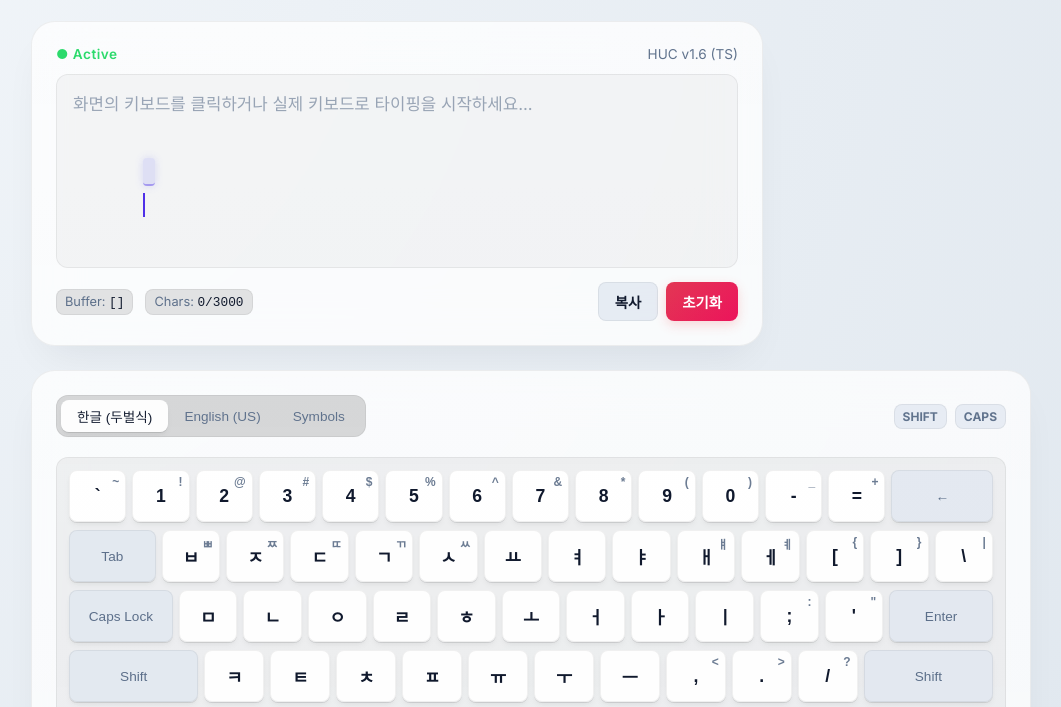
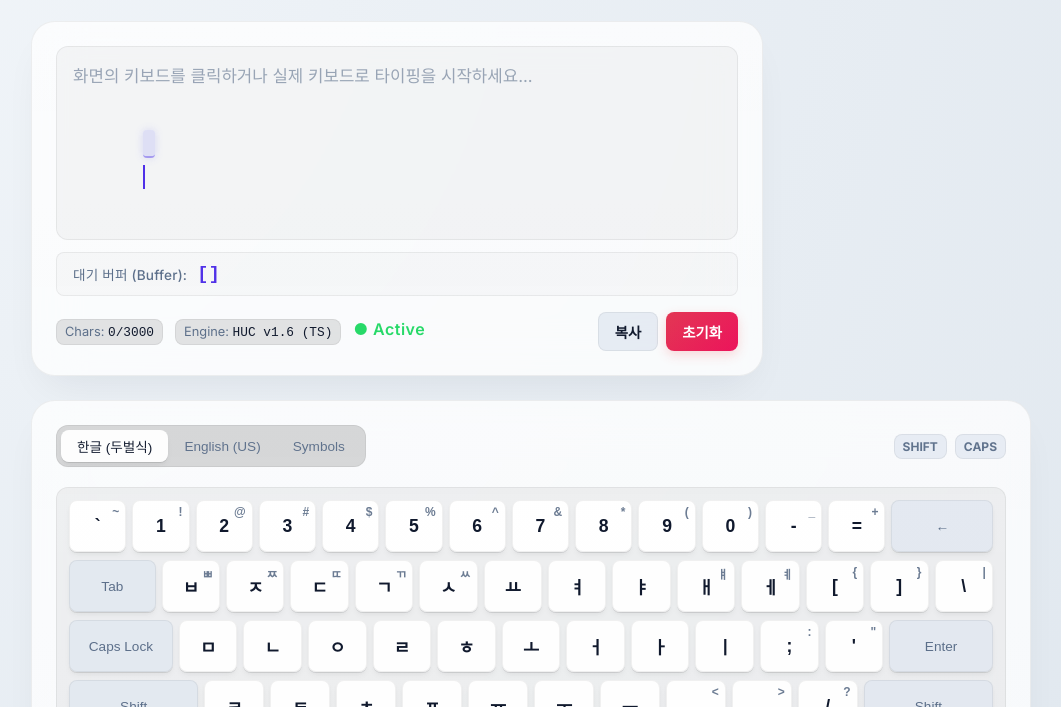
Before and after one commit to brownsoo/AS3-KoreanLanguageComposer, a website built with Vite: page example/index.html in a window 1280 px wide. Both pictures are taken after a click on the button 1117 px from the left and 46 px from the top of the page. Shown: the part 88-795 px from the top of the page, without its empty margins (109-1170 px from the left). Built offline with nearby package versions, Linux system fonts and the light colour scheme.

Commit message:
Update layout: move text field to top, add detailed buffer mapping flow on second line

```diff
--- a/example/index.html
+++ b/example/index.html
@@ -28,12 +28,7 @@
     <main class="main-container">
       <!-- Text Display Screen -->
       <section class="display-card">
-        <div class="display-header">
-          <span class="status-indicator">● Active</span>
-          <span class="engine-ver">HUC v1.6 (TS)</span>
-        </div>
-
-        <!-- Text View Simulator -->
+        <!-- Row 1: Standard Text Field showing completed and composing text -->
         <div id="composed-editor" class="editor-view" tabindex="0">
           <div class="editor-content-wrapper">
             <span id="composed-text" class="text-completed"></span>
@@ -43,10 +38,17 @@
           <div class="placeholder-text" id="editor-placeholder">화면의 키보드를 클릭하거나 실제 키보드로 타이핑을 시작하세요...</div>
         </div>
 
+        <!-- Row 2: Buffer and current composing mapping (e.g., ㄱ,ㅏ,ㄹ,ㄱ => 갉) -->
+        <div class="buffer-mapping-view">
+          <span class="buffer-label">대기 버퍼 (Buffer):</span>
+          <span id="buffer-flow" class="buffer-flow">[]</span>
+        </div>
+
         <div class="display-footer">
           <div class="composer-states">
-            <span class="state-badge">Buffer: <code id="instant-buffer">[]</code></span>
             <span class="state-badge">Chars: <code id="char-count">0/3000</code></span>
+            <span class="state-badge">Engine: <code>HUC v1.6 (TS)</code></span>
+            <span class="status-indicator">● Active</span>
           </div>
           <div class="editor-actions">
             <button id="btn-copy" class="action-btn secondary">복사</button>
--- a/example/src/main.ts
+++ b/example/src/main.ts
@@ -98,7 +98,7 @@ const editorView = document.getElementById("composed-editor") as HTMLDivElement;
 const composedTextSpan = document.getElementById("composed-text") as HTMLSpanElement;
 const composingTextSpan = document.getElementById("composing-text") as HTMLSpanElement;
 const placeholderDiv = document.getElementById("editor-placeholder") as HTMLDivElement;
-const instantBufferCode = document.getElementById("instant-buffer") as HTMLElement;
+const bufferFlowSpan = document.getElementById("buffer-flow") as HTMLSpanElement;
 const charCountCode = document.getElementById("char-count") as HTMLElement;
 
 const themeToggleBtn = document.getElementById("theme-toggle") as HTMLButtonElement;
@@ -327,26 +327,14 @@ composer.addEventListener(HangulTextEvent.UPDATE, (e: Event) => {
   }
 
   // Update state displays
-  instantBufferCode.textContent = getComposedBufferText(composer.instantChars);
+  bufferFlowSpan.textContent = getBufferFlowText(composer.instantChars, composer.extra);
   charCountCode.textContent = `${fullText.length}/${composer.restrict}`;
 });
 
-// Helper to compose Jamo array into a Hangul string
-function getComposedBufferText(chars: string[]): string {
+// Helper to format buffer flow (e.g. "ㄱ, ㅏ, ㄹ, ㄱ ➜ 갉")
+function getBufferFlowText(chars: string[], extra: string): string {
   if (chars.length === 0) return "[]";
-  const tempComposer = new HangulUnicodeComposer();
-  for (const c of chars) {
-    try {
-      if (tempComposer.compatibleHangulJamo(c)) {
-        tempComposer.addJamo(c);
-      } else {
-        tempComposer.addSpecialChar(c);
-      }
-    } catch {
-      tempComposer.addSpecialChar(c);
-    }
-  }
-  return tempComposer.compositionString + tempComposer.extra;
+  return `${chars.join(", ")} ➜ ${extra}`;
 }
 
 // Sync physical keyboard input
--- a/example/src/style.css
+++ b/example/src/style.css
@@ -238,6 +238,40 @@ body.light-theme .editor-view {
 .editor-view:focus {
   border-color: var(--accent-color);
   box-shadow: 0 0 10px rgba(99, 102, 241, 0.15);
+}
+
+/* Buffer Mapping View Row */
+.buffer-mapping-view {
+  display: flex;
+  align-items: center;
+  padding: 10px 16px;
+  margin: 12px 0 16px 0;
+  border-radius: var(--radius-sm);
+  background: rgba(0, 0, 0, 0.2);
+  border: 1px dashed var(--border-card);
+  font-size: 0.95rem;
+  min-height: 44px;
+}
+
+body.light-theme .buffer-mapping-view {
+  background: rgba(0, 0, 0, 0.02);
+  border-style: solid;
+}
+
+.buffer-label {
+  color: var(--text-muted);
+  font-weight: 500;
+  margin-right: 10px;
+  font-size: 0.85rem;
+  letter-spacing: 0.2px;
+}
+
+.buffer-flow {
+  color: var(--accent-color);
+  font-family: monospace;
+  font-weight: 700;
+  font-size: 1.15rem;
+  letter-spacing: 0.5px;
 }
 
 .editor-content-wrapper {
```
